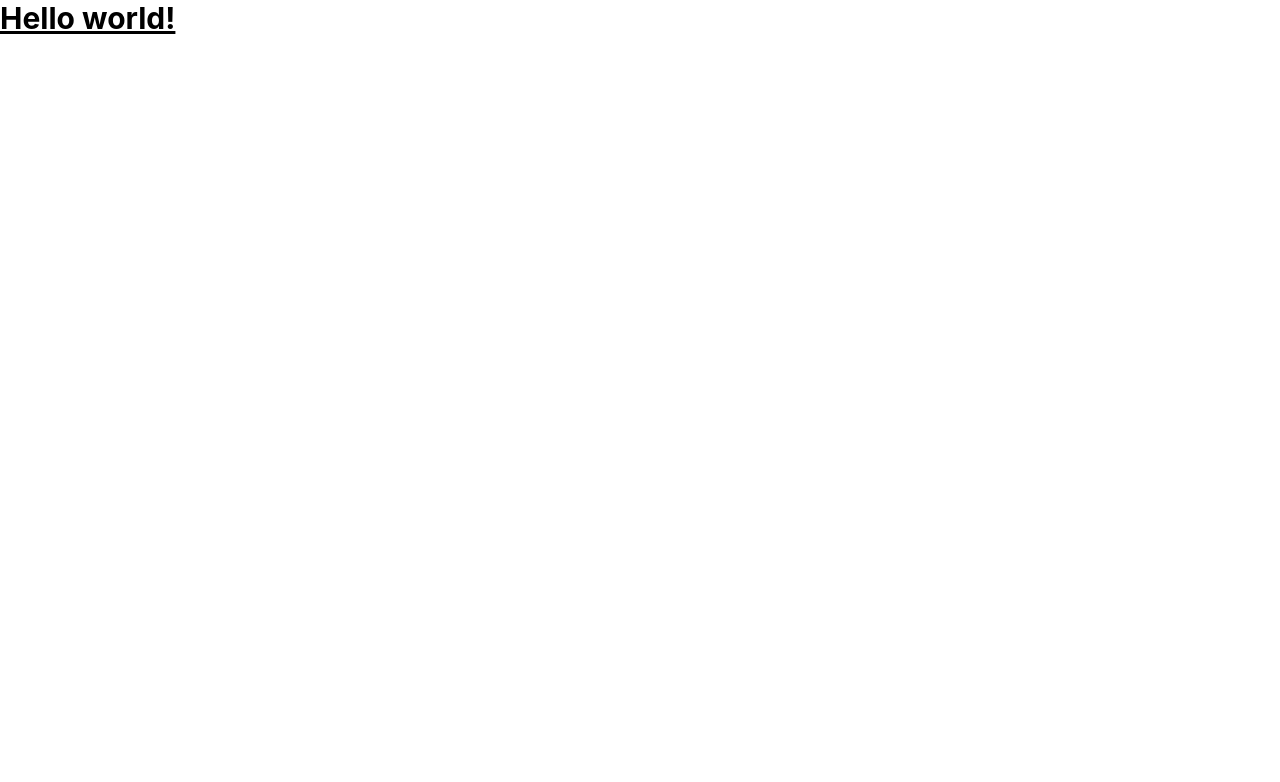
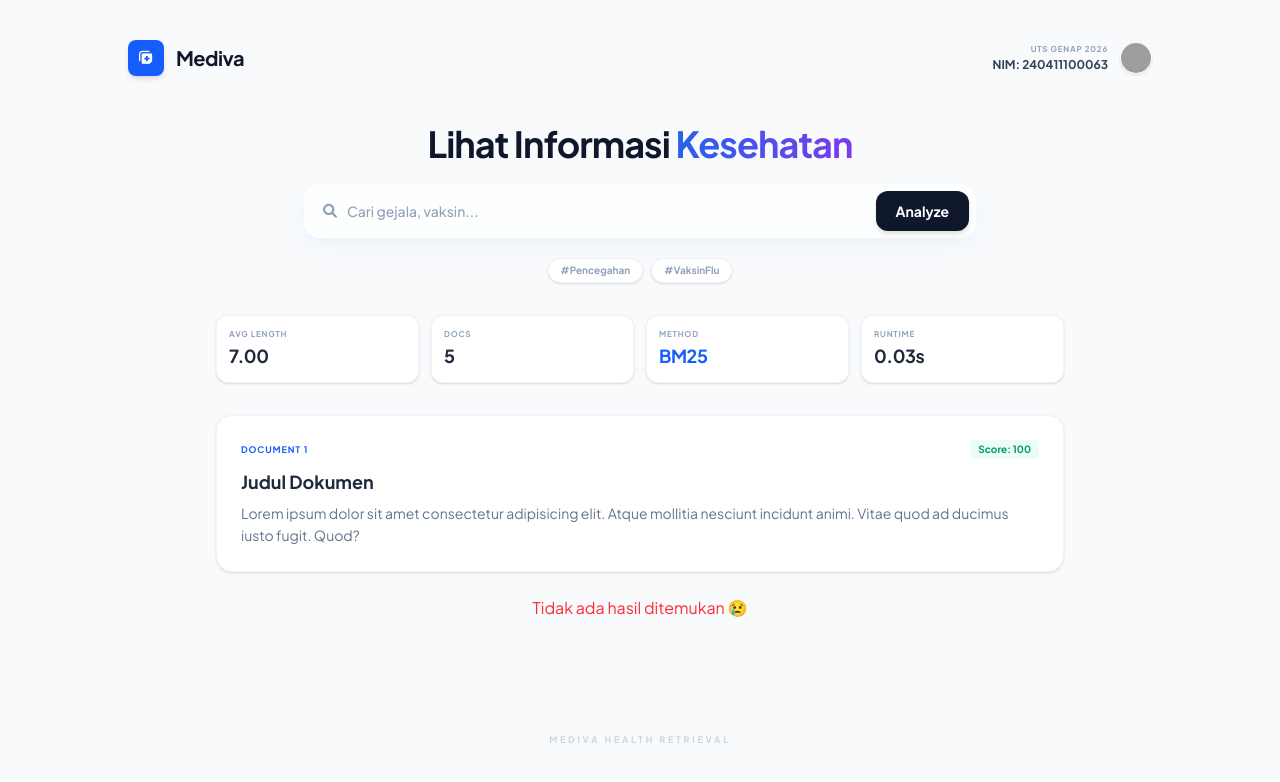
Before and after one commit to evanalifian/mediva, a React (Vite) app: page / in a window 1280 px wide. Shown: the top 782 px of the page. Built offline with nearby package versions, Linux system fonts and the light colour scheme; grey boxes are pictures that could not be loaded.

Commit message:
feat: implement landing page design with Tailwind CSS

```diff
--- a/index.html
+++ b/index.html
@@ -5,9 +5,16 @@
     <link rel="icon" type="image/svg+xml" href="/favicon.svg" />
     <meta name="viewport" content="width=device-width, initial-scale=1.0" />
     <title>Mediva | Health Information Retrieval</title>
+    <link href="https://cdnjs.cloudflare.com/ajax/libs/font-awesome/6.0.0/css/all.min.css" rel="stylesheet">
+    <style>
+        @import url('https://fonts.googleapis.com/css2?family=Plus+Jakarta+Sans:wght@300;400;500;600;700&display=swap');
+        body { font-family: 'Plus Jakarta Sans', sans-serif; }
+        .glass { background: rgba(255, 255, 255, 0.7); backdrop-filter: blur(12px); }
+        .gradient-text { background: linear-gradient(90deg, #2563eb, #7c3aed); -webkit-background-clip: text; -webkit-text-fill-color: transparent; }
+    </style>
   </head>
   <body>
-    <div id="root"></div>
+    <div id="root" class="bg-[#f8fafc] text-slate-900 overflow-x-hidden"></div>
     <script type="module" src="/src/main.jsx"></script>
   </body>
 </html>
--- a/src/App.jsx
+++ b/src/App.jsx
@@ -1,7 +1,135 @@
 export default function App() {
   return (
-    <h1 class="text-3xl font-bold underline">
-      Hello world!
-    </h1>
-  )
+    <>
+      <header class="pt-6 md:pt-10 pb-8 px-4 md:px-6">
+        <div class="max-w-5xl mx-auto">
+          <div class="flex justify-between items-center mb-8 md:mb-12">
+            <a href="/" class="flex items-center space-x-2 md:space-x-3">
+              <div class="w-8 h-8 md:w-9 md:h-9 bg-blue-600 rounded-lg flex items-center justify-center text-white shadow-md">
+                <i class="fas fa-notes-medical text-sm"></i>
+              </div>
+              <span class="text-lg md:text-xl font-bold tracking-tight">
+                Mediva
+              </span>
+            </a>
+            <div class="flex items-center space-x-3 text-right">
+              <div class="hidden sm:block">
+                <p class="text-[8px] uppercase tracking-widest text-slate-400 font-black mb-0.5">
+                  UTS Genap 2026
+                </p>
+                <p class="text-xs font-bold text-slate-700">
+                  NIM: 240411100063
+                </p>
+              </div>
+              <img
+                src="https://ui-avatars.com/api/?name=63&background=2563eb&color=fff"
+                class="w-8 h-8 rounded-full border border-white shadow-sm"
+              />
+            </div>
+          </div>
+
+          <div class="max-w-2xl mx-auto text-center">
+            <h1 class="text-2xl md:text-4xl font-extrabold mb-5 tracking-tight text-slate-900 px-4">
+              Lihat Informasi <span class="gradient-text">Kesehatan</span>
+            </h1>
+
+            <form
+              action="/result"
+              method="GET"
+              class="glass p-1.5 rounded-xl md:rounded-2xl shadow-lg shadow-blue-100/40 border border-white flex flex-col md:flex-row items-stretch gap-1.5"
+            >
+              <div class="flex-1 flex items-center px-3 py-1.5 md:py-0">
+                <i class="fas fa-search text-slate-400 text-sm mr-2.5"></i>
+                <input
+                  type="text"
+                  name="query"
+                  class="w-full bg-transparent outline-none border-none focus:ring-0 text-xs md:text-sm text-slate-700 font-medium placeholder:text-slate-400"
+                  placeholder="Cari gejala, vaksin..."
+                />
+              </div>
+              <button class="bg-slate-900 text-white px-5 py-2 md:py-2.5 rounded-lg md:rounded-xl text-xs md:text-sm font-bold hover:bg-blue-600 active:scale-95 transition-all shadow-md">
+                Analyze
+              </button>
+            </form>
+
+            <div class="flex flex-wrap justify-center gap-2 mt-5">
+              <span class="px-3 py-1 bg-white rounded-full text-[9px] md:text-[10px] font-bold text-slate-400 border border-slate-100 shadow-sm cursor-pointer hover:text-blue-600 transition-colors">
+                #Pencegahan
+              </span>
+              <span class="px-3 py-1 bg-white rounded-full text-[9px] md:text-[10px] font-bold text-slate-400 border border-slate-100 shadow-sm cursor-pointer hover:text-blue-600 transition-colors">
+                #VaksinFlu
+              </span>
+            </div>
+          </div>
+        </div>
+      </header>
+      <main class="max-w-4xl mx-auto px-4 md:px-6 pb-20">
+        <div class="grid grid-cols-2 md:grid-cols-4 gap-3 mb-8">
+          <div class="bg-white p-3 rounded-xl border border-slate-100 shadow-sm text-center md:text-left">
+            <p class="text-slate-400 text-[8px] font-black uppercase tracking-widest mb-0.5">
+              Avg Length
+            </p>
+            <p class="text-base md:text-lg font-bold text-slate-800 tracking-tight">
+              7.00
+            </p>
+          </div>
+          <div class="bg-white p-3 rounded-xl border border-slate-100 shadow-sm text-center md:text-left">
+            <p class="text-slate-400 text-[8px] font-black uppercase tracking-widest mb-0.5">
+              Docs
+            </p>
+            <p class="text-base md:text-lg font-bold text-slate-800 tracking-tight">
+              5
+            </p>
+          </div>
+          <div class="bg-white p-3 rounded-xl border border-slate-100 shadow-sm text-center md:text-left">
+            <p class="text-slate-400 text-[8px] font-black uppercase tracking-widest mb-0.5">
+              Method
+            </p>
+            <p class="text-base md:text-lg font-bold text-blue-600 tracking-tight uppercase">
+              BM25
+            </p>
+          </div>
+          <div class="bg-white p-3 rounded-xl border border-slate-100 shadow-sm text-center md:text-left">
+            <p class="text-slate-400 text-[8px] font-black uppercase tracking-widest mb-0.5">
+              Runtime
+            </p>
+            <p class="text-base md:text-lg font-bold text-slate-800 tracking-tight">
+              0.03s
+            </p>
+          </div>
+        </div>
+
+        <div class="space-y-4 mt-6">
+          <div class="bg-white p-5 md:p-6 rounded-2xl border border-slate-100 shadow-sm hover:shadow-md transition-all">
+            <div class="flex justify-between items-center mb-3">
+              <span class="text-[9px] font-black text-blue-600 uppercase tracking-widest">
+                Document 1
+              </span>
+              <span class="text-[10px] font-bold bg-emerald-50 text-emerald-600 px-2 py-0.5 rounded">
+                Score: 100
+              </span>
+            </div>
+
+            <h3 class="text-base md:text-lg font-bold text-slate-800 mb-2 leading-tight">
+              Judul Dokumen
+            </h3>
+
+            <p class="text-xs md:text-sm text-slate-500 leading-relaxed">
+              Lorem ipsum dolor sit amet consectetur adipisicing elit. Atque
+              mollitia nesciunt incidunt animi. Vitae quod ad ducimus iusto
+              fugit. Quod?
+            </p>
+          </div>
+          <p class="text-center text-red-500 mt-6">
+            Tidak ada hasil ditemukan 😢
+          </p>
+        </div>
+      </main>
+      <footer class="py-8 text-center border-t border-slate-50">
+        <p class="text-[9px] font-black text-slate-300 uppercase tracking-[0.3em]">
+          Mediva Health Retrieval
+        </p>
+      </footer>
+    </>
+  );
 }
```
